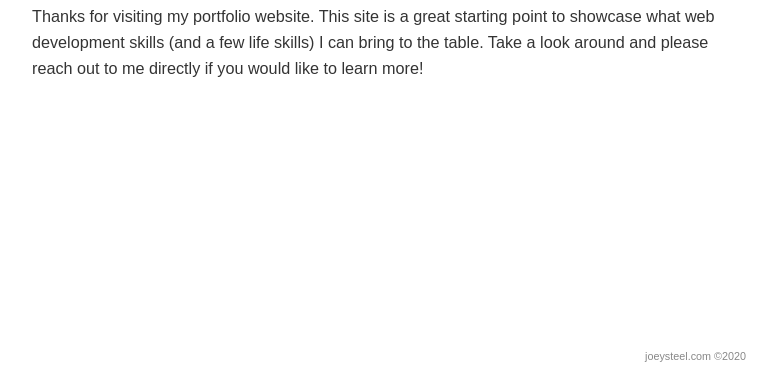
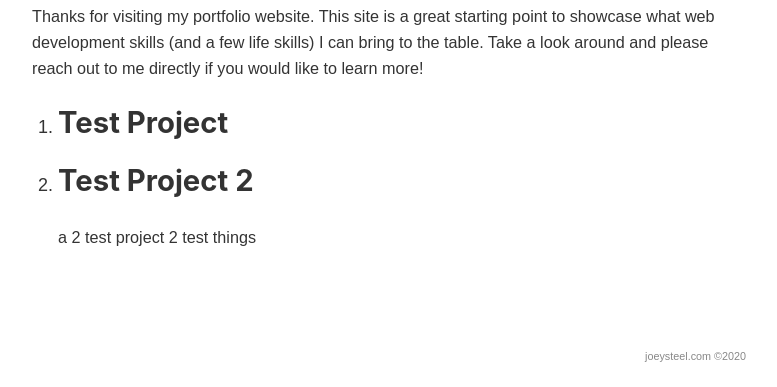
Before and after one commit to SteelMasterJ/joeysteel2020portfolio, a Gatsby site: page /projects in a window 1280 px wide. Shown: the part 413-800 px from the top of the page, without its empty margins (251-1028 px from the left). Built offline with nearby package versions, Linux system fonts and the light colour scheme; Gatsby itself is replaced by a stand-in of ours.

Commit message:
functioning .md

```diff
--- a/public/page-data/projects/page-data.json
+++ b/public/page-data/projects/page-data.json
@@ -1 +1 @@
-{"componentChunkName":"component---src-pages-projects-js","path":"/projects/","result":{"pageContext":{}},"staticQueryHashes":["3797304837"]}
+{"componentChunkName":"component---src-pages-projects-js","path":"/projects/","result":{"pageContext":{}},"staticQueryHashes":["1473269411","3797304837"]}
--- /dev/null
+++ b/public/page-data/sq/d/1473269411.json
@@ -0,0 +1 @@
+{"data":{"allMarkdownRemark":{"edges":[{"node":{"frontmatter":{"title":"Test Project","subtitle":"a test project to test things"}}},{"node":{"frontmatter":{"title":"Test Project 2","subtitle":"a 2 test project 2 test things"}}}]}}}
--- a/src/pages/projects.js
+++ b/src/pages/projects.js
@@ -1,11 +1,39 @@
 import React from 'react'
+import { graphql, useStaticQuery } from 'gatsby'
 import Layout from '../components/layout'
 
 const Projects = () => {
+  const data = useStaticQuery(graphql`
+      query {
+        allMarkdownRemark {
+          edges {
+            node {
+              frontmatter {
+                title
+                subtitle
+              }
+            }
+          }
+        }
+      }
+    `)
+
     return (
         <Layout>
           <h1>Projects</h1>
           <p>Thanks for visiting my portfolio website. This site is a great starting point to showcase what web development skills (and a few life skills) I can bring to the table. Take a look around and please reach out to me directly if you would like to learn more!</p>
+          <ol>
+            {
+              data.allMarkdownRemark.edges.map((edge) => {
+                return (
+                  <li>
+                    <h2>{edge.node.frontmatter.title}</h2>
+                    <p>{edge.node.frontmatter.subtitle}</p>
+                  </li>
+                )
+              })
+            }
+          </ol>
         </Layout>
     )
 }
--- /dev/null
+++ b/src/projects/testproject2.md
@@ -0,0 +1,12 @@
+---
+title: "Test Project 2"
+subtitle: "a 2 test project 2 test things"
+---
+
+A test project markdown post
+
+## Technologies Used
+
+1. gatsby
+2. GraphQL
+3. React
```
